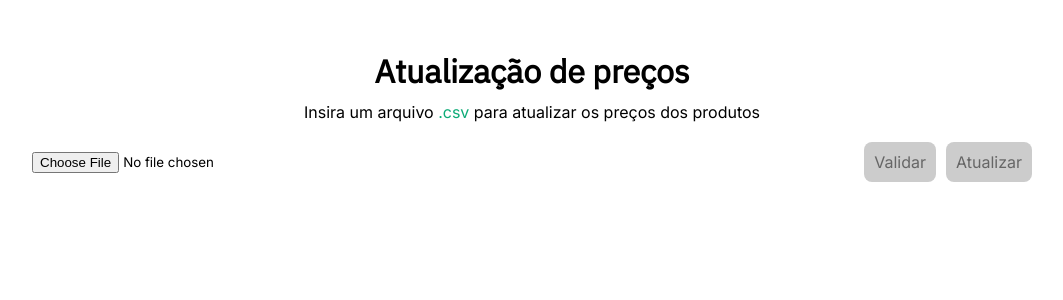
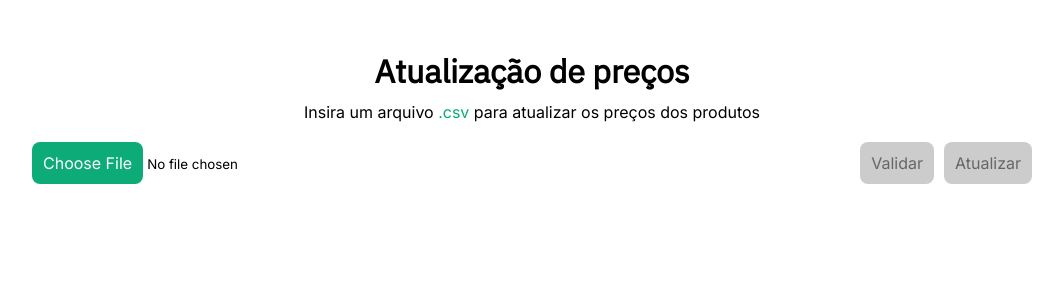
Before and after one commit to vitorhugomendes/shopper, a React (Vite) app in the folder frontend/: page / in a window 1280 px wide. Shown: the top 300 px of the page, without its empty margins (108-1171 px from the left). Built offline with nearby package versions, Linux system fonts and the light colour scheme.

Commit message:
feat: creating validated state

```diff
--- a/frontend/src/components/Form/index.tsx
+++ b/frontend/src/components/Form/index.tsx
@@ -6,11 +6,11 @@ import useProducts from '../../hooks/useProducts';
 const Form = () => {
   const [file, setFile] = useState<File[] | null>(null);
 
-  const { validateProducts, products } = useProducts();
+  const { validateProducts, products, validated, setValidated } = useProducts();
 
   const changeHandler = (event: React.ChangeEvent<HTMLInputElement>) => {
+    if (!event.target.files) return;
     setFile(null);
-    if (!event.target.files) return;
 
     parse(event.target.files[0], {
       header: true,
@@ -22,22 +22,43 @@ const Form = () => {
   };
 
   useEffect(() => {
-    console.log(products);
-    console.log(file);
-  }, [products, file]);
+    if (products) {
+      products.forEach((product) => {
+        if (product.errors.length > 0) {
+          setValidated(false);
+        }
+      });
+    }
+  }, [products, setValidated]);
 
   return (
     <StyledForm>
-      <input type="file" accept=".csv" onChange={changeHandler}></input>
+      <input type="file" accept=".csv" id="file" onChange={changeHandler} />
       <div className="buttons-container">
         <button
           type="button"
-          onClick={() => validateProducts(file!)}
+          onClick={() => {
+            setValidated(true);
+            validateProducts(file!);
+          }}
           disabled={!file}
+          title={
+            file
+              ? 'Validar o arquivo'
+              : 'Carregue o arquivo para habilitar esse botão'
+          }
         >
           Validar
         </button>
-        <button type="submit" disabled={!products}>
+        <button
+          type="submit"
+          disabled={!validated}
+          title={
+            validated
+              ? 'Alterar os preços dos produtos'
+              : 'Valide um arquivo sem erros para habilitar esse botão'
+          }
+        >
           Atualizar
         </button>
       </div>
--- a/frontend/src/components/Form/style.ts
+++ b/frontend/src/components/Form/style.ts
@@ -12,7 +12,9 @@ export const StyledForm = styled.form`
     gap: 10px;
   }
 
-  button {
+  button,
+  input[type='file']::file-selector-button {
+    cursor: pointer;
     display: inline-flex;
     align-items: center;
     justify-content: center;
@@ -20,12 +22,13 @@ export const StyledForm = styled.form`
     font-family: 'Inter', sans-serif;
     font-weight: 500;
     font-size: 1rem;
+    border: 1px solid transparent;
     border-radius: 8px;
     padding: 10px;
 
     ${({ theme }) => {
       return css`
-        background-color: ${theme.colors.secondary};
+        background-color: ${theme.colors.primary};
         color: ${theme.colors.background};
       `;
     }}
--- a/frontend/src/components/ProductsTable/index.tsx
+++ b/frontend/src/components/ProductsTable/index.tsx
@@ -41,7 +41,7 @@ const ProductsTable = () => {
               <td>
                 <ul className="validation-list">
                   {errors.length < 1 ? (
-                    <li key={uuidv4()} className="validation-ok">
+                    <li key={uuidv4()} className="validation-sucess">
                       Tudo certo com esse produto.
                     </li>
                   ) : (
--- a/frontend/src/components/ProductsTable/style.ts
+++ b/frontend/src/components/ProductsTable/style.ts
@@ -22,7 +22,7 @@ export const StyledProductsTable = styled.table`
 
   .table-header {
     tr {
-      background-color: ${({ theme }) => theme.colors.secondary};
+      background-color: ${({ theme }) => theme.colors.primary};
       color: #ffffff;
       text-align: left;
     }
@@ -34,12 +34,12 @@ export const StyledProductsTable = styled.table`
     }
 
     tr:last-of-type {
-      border-bottom: 2px solid ${({ theme }) => theme.colors.secondary};
+      border-bottom: 2px solid ${({ theme }) => theme.colors.primary};
     }
 
     tr.active-row {
       font-weight: bold;
-      color: ${({ theme }) => theme.colors.secondary};
+      color: ${({ theme }) => theme.colors.primary};
     }
   }
 
@@ -53,13 +53,12 @@ export const StyledProductsTable = styled.table`
     flex-direction: column;
     gap: 15px;
 
-    .validation-ok {
-      color: #189000;
+    .validation-sucess {
+      color: ${({ theme }) => theme.colors.sucess};
     }
 
     .validation-error {
-      /* color: #ff3333; */
-      color: #c71b00;
+      color: ${({ theme }) => theme.colors.error};
     }
   }
 `;
--- a/frontend/src/pages/Home/styled.ts
+++ b/frontend/src/pages/Home/styled.ts
@@ -26,7 +26,7 @@ export const StyledHomePage = styled.main`
     }
 
     span {
-      color: ${({ theme }) => theme.colors.secondary};
+      color: ${({ theme }) => theme.colors.primary};
     }
   }
 `;
--- a/frontend/src/providers/ProductsProvider/index.tsx
+++ b/frontend/src/providers/ProductsProvider/index.tsx
@@ -14,11 +14,13 @@ const ProductsContext = createContext({} as IProductsContextValues);
 const ProductsProvider = ({ children }: IProductsProviderProps) => {
   const [products, setProducts] = useState<IProduct[]>();
 
+  const [validated, setValidated] = useState(false);
+
   const validateProducts = async (file: File[]) => {
     try {
       const response = await api.post('/products/validate', file);
       setProducts(response.data);
-      toast.success('Validação do arquivo feita com sucesso');
+      toast.info('Validação do arquivo feita com sucesso');
     } catch (error: AxiosError | unknown) {
       if (axios.isAxiosError(error)) {
         toast.error(`${error?.response?.data.message}`);
@@ -48,6 +50,8 @@ const ProductsProvider = ({ children }: IProductsProviderProps) => {
         updateProducts,
         products,
         setProducts,
+        validated,
+        setValidated,
       }}
     >
       {children}
--- a/frontend/src/styles/global.ts
+++ b/frontend/src/styles/global.ts
@@ -14,8 +14,4 @@ export const GlobalStyles = createGlobalStyle`
   body{
     box-sizing: border-box;
   }
-
-  button {
-    cursor: pointer;
-  }
 `;
--- a/frontend/src/styles/theme/theme.ts
+++ b/frontend/src/styles/theme/theme.ts
@@ -1,11 +1,13 @@
 export const theme = {
   colors: {
-    primary: '#1E2044',
-    secondary: '#0DAB77',
+    primary: '#0DAB77',
+    secondary: '#1E2044',
     gray1: '#7d8597',
     gray2: '#5c677d',
     gray3: '#33415c',
     background: '#FFFFFF',
+    sucess: '#189000',
+    error: '#ff3333',
   },
 };
 
```
